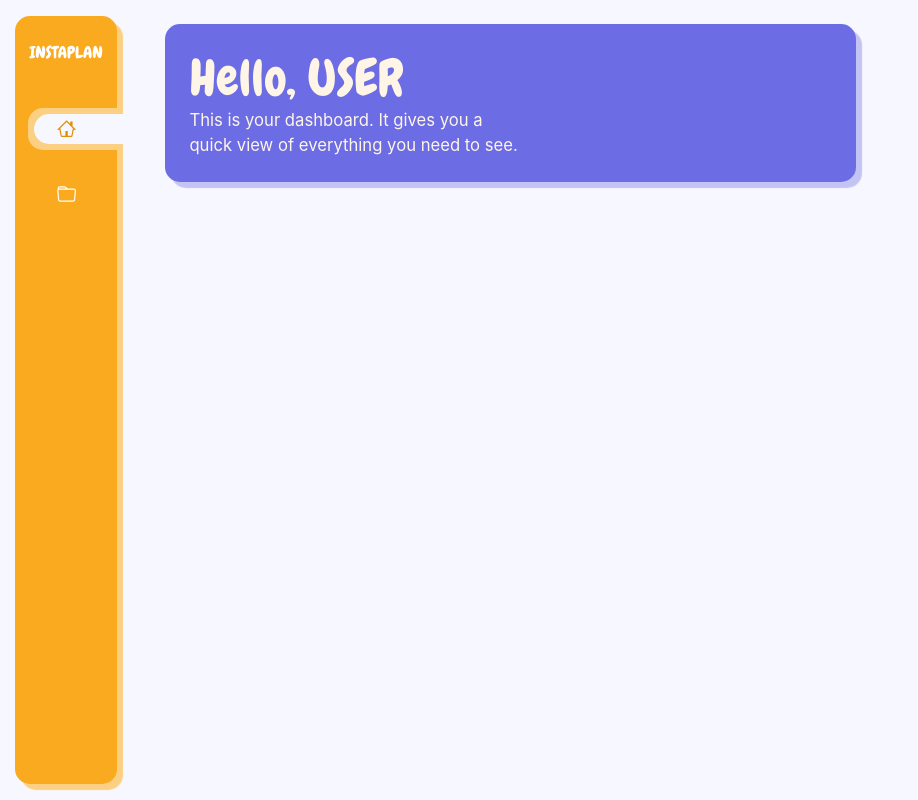
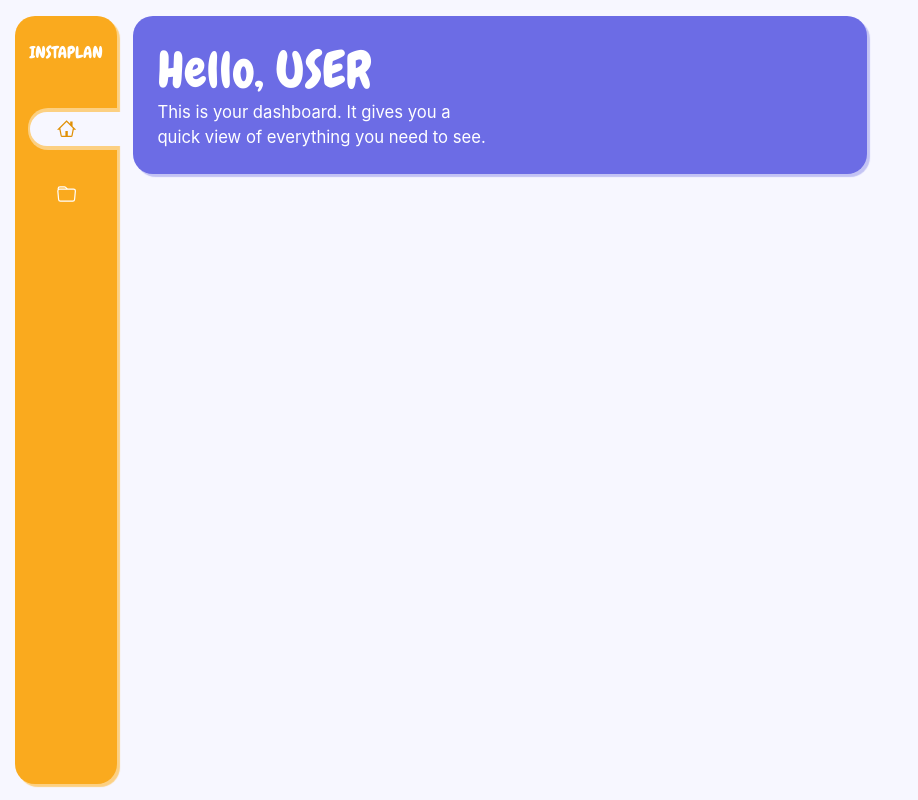
Before and after one commit to jordanmccollam/instaplan, a React (Create React App) app in the folder client/: page / in a window 1280 px wide. Shown: the whole page, without its empty margins (0-918 px from the left). Built offline with nearby package versions, Linux system fonts and the light colour scheme.

Commit message:
Minor tweaks and looking at more colors

```diff
--- a/client/src/App.js
+++ b/client/src/App.js
@@ -77,7 +77,7 @@ function App() {
               // LOGGED OUT CONTENT
               <>
                 <Comp.Menu screen={screen} setScreen={setScreen} />
-                <Container fluid className="full px-5 py-4" >
+                <Container fluid className="full p-3" >
                   <Row>
                     <Col lg={8}>
                       {screen === 'home' && (
--- a/client/src/components/Card/_card.scss
+++ b/client/src/components/Card/_card.scss
@@ -2,7 +2,7 @@
 
 .custom-card {
     background-color: $primary;
-    box-shadow: 6px 6px 1px $primary-20;
+    box-shadow: $shadow $primary-20;
     padding: 20px;
     position: relative;
     border-radius: $radius;
@@ -14,7 +14,7 @@
 
     &-success {
         background-color: $success;
-        box-shadow: 6px 6px 1px $success-20;
+        box-shadow: $shadow $success-20;
         &-faded {
             background-color: $success-10;
             box-shadow: 3px 3px 1px $success-60;
@@ -23,7 +23,7 @@
 
     &-danger {
         background-color: $danger;
-        box-shadow: 6px 6px 1px $danger-20;
+        box-shadow: $shadow $danger-20;
         &-faded {
             background-color: $danger-10;
             box-shadow: 3px 3px 1px $danger-60;
--- a/client/src/components/Hero/_hero.scss
+++ b/client/src/components/Hero/_hero.scss
@@ -15,7 +15,7 @@
 
     &-success {
         &-title {
-            color: $success-00;
+            color: red !important;
         }
         &-subtitle {
             color: $success-00;
@@ -32,7 +32,7 @@
     }
 
     &-btn {
-        width: 20%;
+        width: 10%;
         height: 100%;
         display: flex;
         justify-content: center;
@@ -45,8 +45,17 @@
     }
 }
 
+
+.hero-danger .hero-title,
+.hero-danger .hero-subtitle {
+    color: $danger-00;
+}
 .hero-danger .hero-btn {
     color: $danger-60;
+}
+.hero-success .hero-title,
+.hero-success .hero-subtitle {
+    color: $success-00;
 }
 .hero-success .hero-btn {
     color: $success-60;
--- a/client/src/components/Menu/_menu.scss
+++ b/client/src/components/Menu/_menu.scss
@@ -58,10 +58,10 @@
     }
     &::before {
         background-color: $bg;
-        height: 70%;
+        height: 81%;
         z-index: 10;
         right: -2vw;
-        width: 7.5vw;
+        width: 7.8vw;
     }
 
     &.icon {
--- a/client/src/sass/_variables.scss
+++ b/client/src/sass/_variables.scss
@@ -107,6 +107,11 @@ $grey-00: #EFEFEF;
  */
 
 $primary: #faaa1e;
+// $primary: #e99c18;
+// $primary: #f5886a;
+// $primary: #709f9d;
+// $primary: #a16b56;
+// $primary: #709f9d;
 $primary-80: darken($primary, 40%);
 $primary-70: darken($primary, 30%);
 $primary-60: darken($primary, 20%);
@@ -118,6 +123,7 @@ $primary-10: lighten($primary, 30%);
 $primary-00: lighten($primary, 40%);
 
 $danger: #ff4c60;
+// $danger: #75565d;
 $danger-80: darken($danger, 40%);
 $danger-70: darken($danger, 30%);
 $danger-60: darken($danger, 20%);
@@ -129,6 +135,7 @@ $danger-10: lighten($danger, 30%);
 $danger-00: lighten($danger, 40%);
 
 $success: #6c6ce5;
+// $success: #f5886a;
 $success-80: darken($success, 40%);
 $success-70: darken($success, 30%);
 $success-60: darken($success, 20%);
@@ -143,9 +150,10 @@ $success-00: lighten($success, 40%);
  *  UI
  */
 $bg: #f7f7ff;
+// $bg:#f8f2dc;
 $text-color: #000000;
 
-$radius: 15px;
+$radius: 20px;
 
 $font-primary: "Lato", sans-serif;
 $font-secondary: 'Chewy', cursive;
@@ -153,5 +161,5 @@ $font-secondary: 'Chewy', cursive;
 $transition: 0.2s;
 
 $shadow-color: $primary-20;
-$shadow: 6px 6px 1px $shadow-color;
+$shadow: 3px 3px 1px;
 $shadow-hover: 3px 3px 16px rgba(0,0,0,0.05);
```
